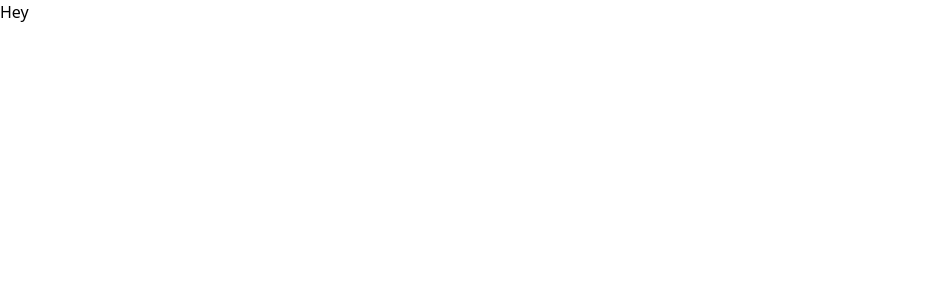
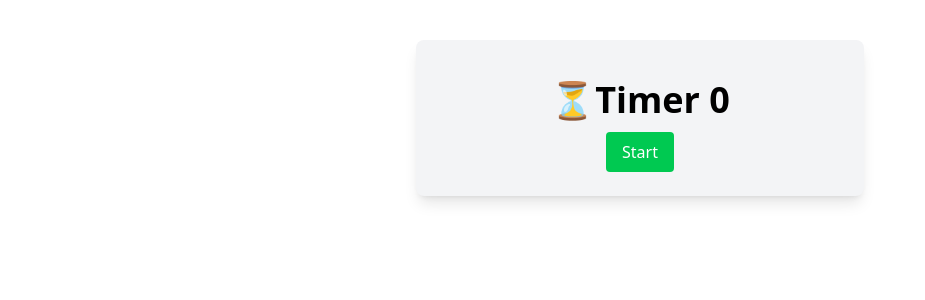
Before and after one commit to raqueldfrutos/react-mini-project-timer, a React (Vite) app: page / in a window 1280 px wide. Shown: the top 300 px of the page, without its empty margins (0-925 px from the left). Built offline with nearby package versions, Linux system fonts and the light colour scheme.

Commit message:
useState and useRef variables + component html

```diff
--- a/src/App.jsx
+++ b/src/App.jsx
@@ -1,5 +1,17 @@
+import { useState, useRef } from "react";
+
 const App = () => {
-  return <>Hey</>;
+  const timerRef = useRef(null);
+  const [time, setTime] = useState(0); //time is the variables that saves the display value
+  const [isRunning, setIsRunning] = useState(false);
+  return (
+    <div className="max-w-md mx-auto mt-10 p-6 bg-gray-100 rounded-lg shadow-lg text-center">
+      <h2 className="text-4xl font-semibold mt-4">⏳Timer {time}</h2>
+      <button className="mt-3 bg-green-500 text-white px-4 py-2 rounded hover:bg-green-600">
+        {isRunning ? "Pause" : "Start"}
+      </button>
+    </div>
+  );
 };
 
 export default App;
```
Also changed, not shown: 1 other file (tests, documents, lock files or other folders).
